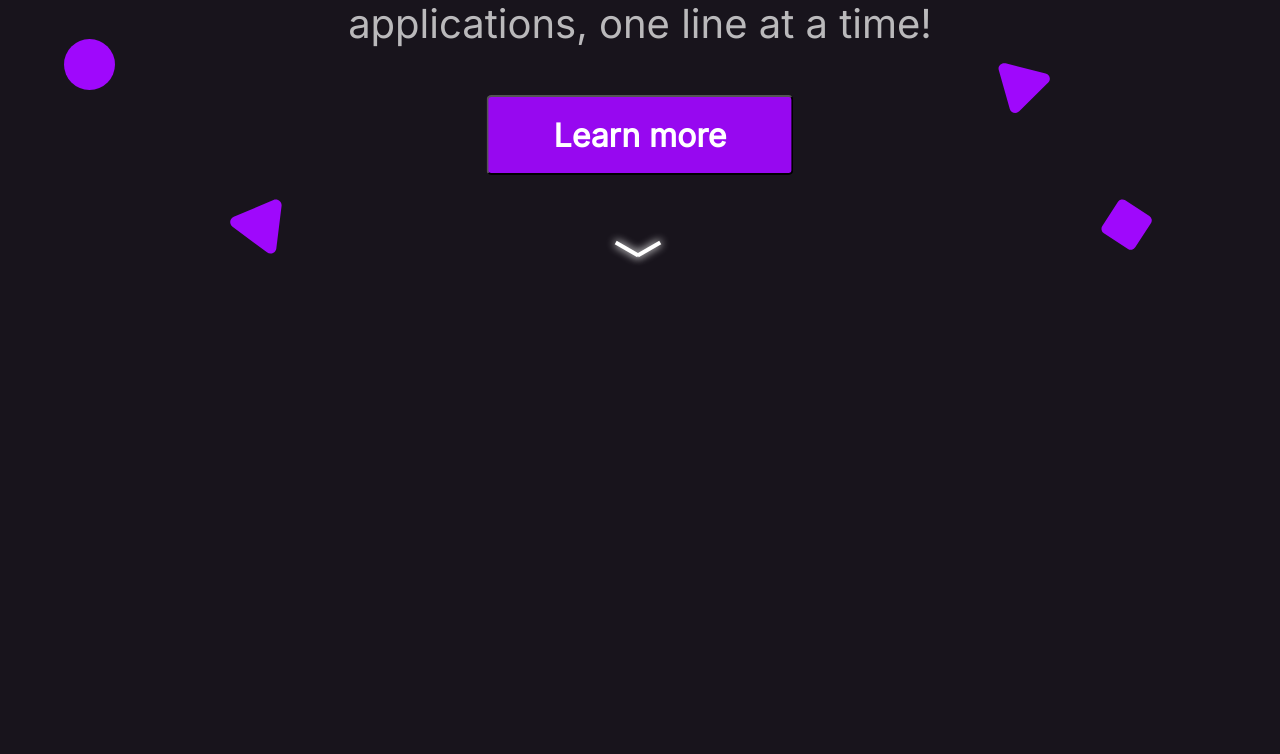
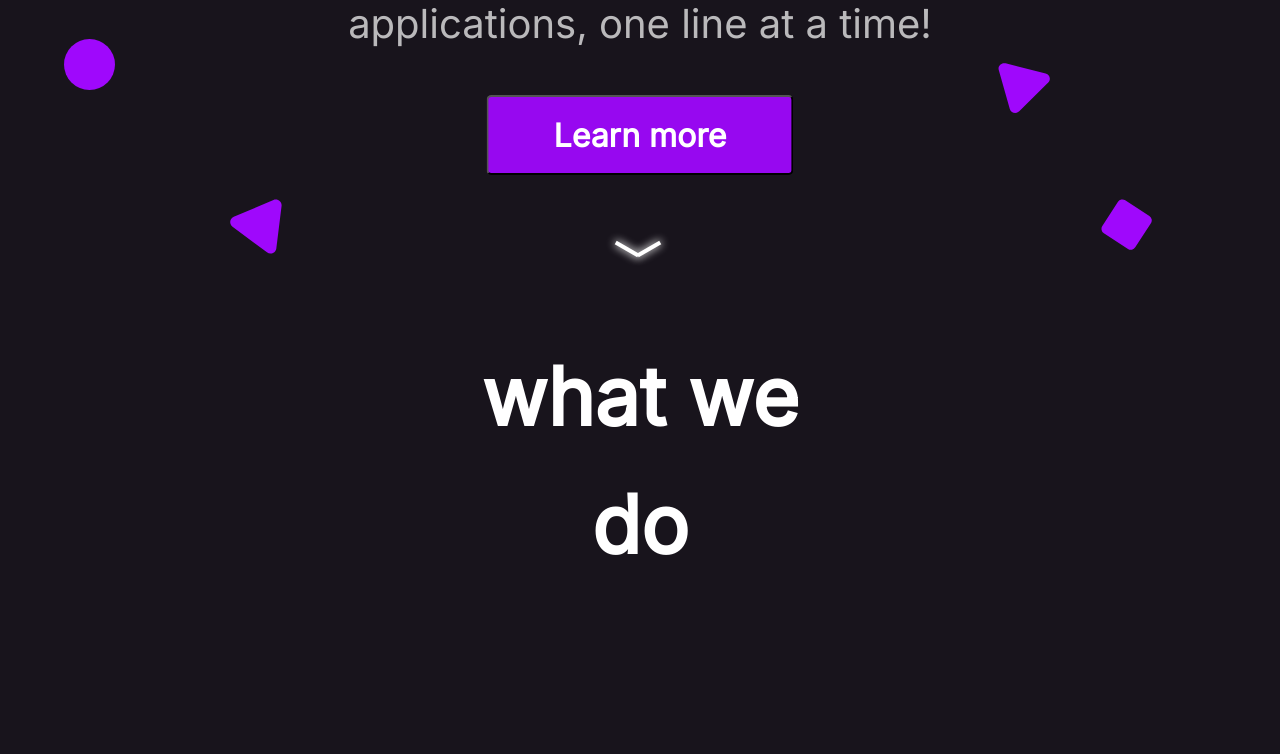
Before and after one commit to astrocore-team/Astrocore-site, a PHP site: page / in a window 1280 px wide. Shown: the part 481-1235 px from the top of the page. Run offline with PHP 8.4, Linux system fonts and the light colour scheme.

Commit message:
this is a test for github+discord

```diff
--- a/css/index.css
+++ b/css/index.css
@@ -121,6 +121,7 @@ header{
     }
     to { opacity: 1 }
 }
+
 .big-text-text{
     font-size: 10vh;
     font-style: normal;
@@ -182,6 +183,37 @@ header{
   0%   {box-shadow: 0 0 0vw 0vw #FFF;}
   100%  {box-shadow: 0 0 1vw .05vw #FFF;}
 }
+
+.title{
+    font-size: 10vh;
+    font-style: normal;
+    font-weight: bold;
+    font-size: 10vh;
+    text-align: center;
+    color: #FFFFFF;
+    line-height: 10vw;
+    width: 30vw;
+    height: 26vh;
+    opacity:0;
+}
+.title-wrapper{
+    position: absolute;
+    left: 50%;
+    -webkit-transform: translateX(-50%);
+    transform: translateX(-50%);
+    top: 95vh;
+}
+
+
+
+
+
+
+
+
+
+
+
 .testamonies{
     position:absolute;
     top:190vh;
--- a/index.html
+++ b/index.html
@@ -43,10 +43,11 @@
     <div class="big-text"><h1 class="big-text-text cssanimation fadeInBottom">Astrocore is the Core of Collaborative Ideas</h1></div>
     <p class="small-text-wrapper"><span style="animation-delay: 1s;" class="cssanimation fadeInBottom small-text">Focusing on making <span style="color:#F0F0F0 !important;"><b>unique</b></span> and <span style="color:#F0F0F0 !important;"><b>innovative</b></span> applications, one line at a time!</span></p>
     <div class="main-button"><button style="animation-delay: 2.5s;" class="cssanimation fadeInBottom main-button-button">Learn more</button></div>
-    <div onclick="let pageHeight = window.innerHeight; window.scrollTo({ top:pageHeight, behavior: 'smooth' });" style="cursor:pointer;">
+    <div onclick="let pageHeight = window.innerHeight; window.scrollTo({ top:pageHeight-40, behavior: 'smooth' });" style="cursor:pointer;">
         <hr class="glowing" style="position:absolute; width:2vw; top:90vh;left:48vw; transform: rotate(30deg); background-color:white; height:.5vh; border:none;">
         <hr class="glowing" style="position:absolute; width:2vw; top:90vh;left:49.7vw; transform: rotate(-30deg); background-color:white; height:.5vh; border:none;">
     </div>
+    <div class="title-wrapper"><h1 style="animation-delay: .2s;" id="what-we-do" class="title">what we do</h1></div>
     <div class="testamonies" id="testamonies">
 
     </div>
--- a/js/index.js
+++ b/js/index.js
@@ -1,3 +1,16 @@
+window.addEventListener("scroll", function() {
+    let pageHeight = window.innerHeight;
+    if (window.scrollY > pageHeight*.1) {
+        this.document.getElementById('what-we-do').classList.add("fadeInBottom");
+        this.document.getElementById('what-we-do').classList.add("cssanimation");
+    }
+  });
+
+
+
+
+
+
 window.addEventListener("scroll", function() {
     let pageHeight = window.innerHeight;
     if (window.scrollY > (pageHeight*1.2)-10) {
```
